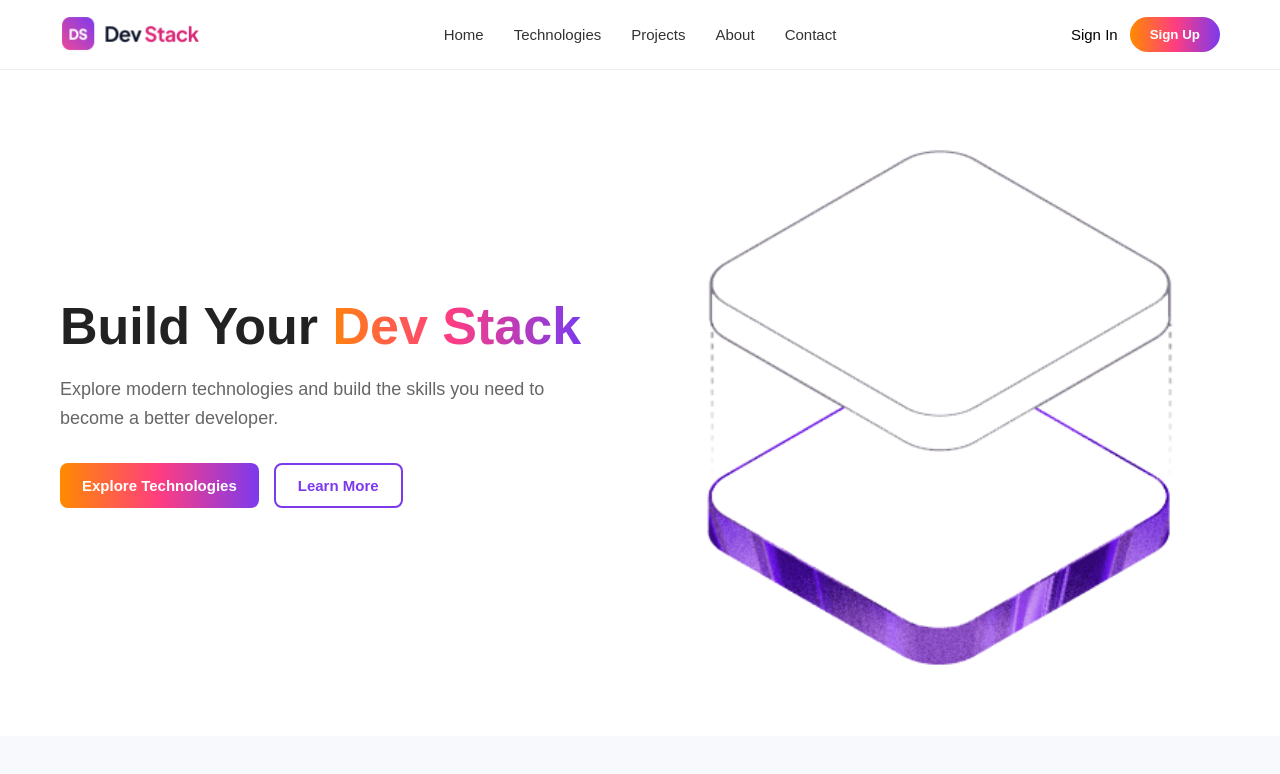
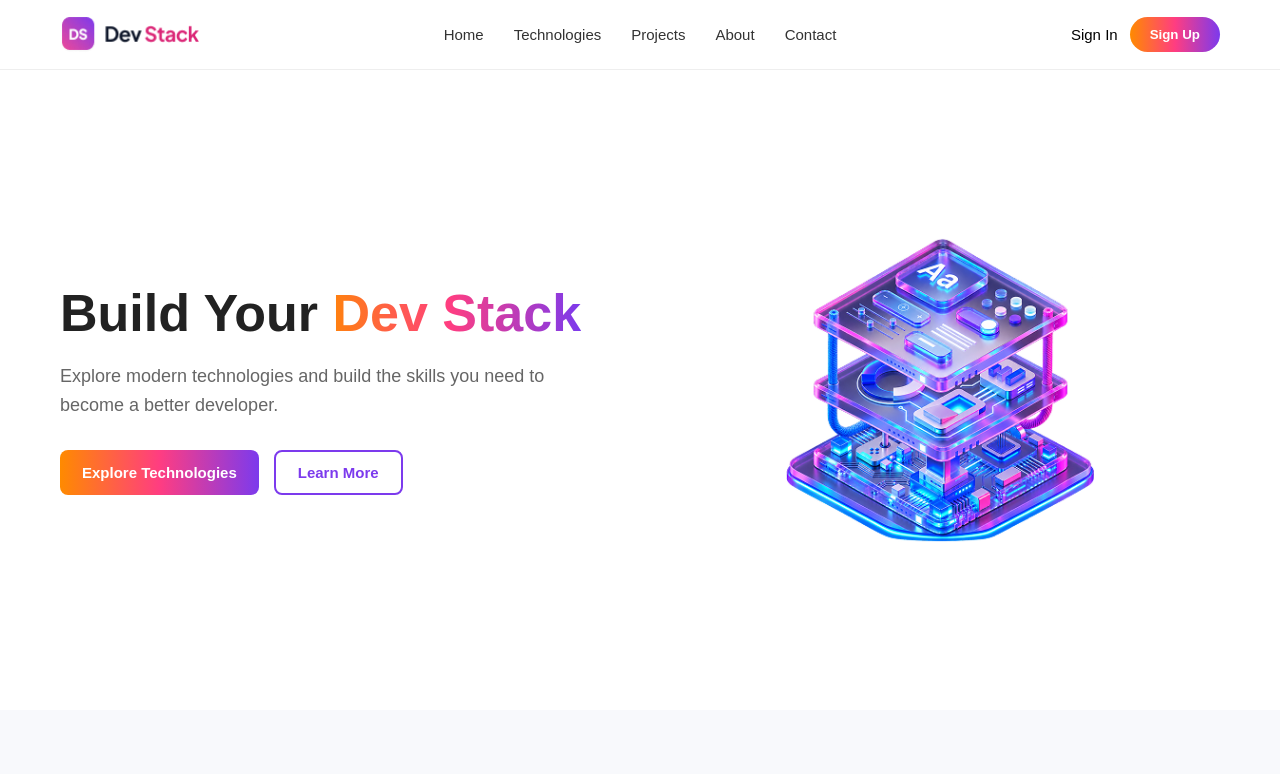
Before and after one commit to taniyarashid/dev-stack, a React (Vite) app: page / in a window 1280 px wide. Shown: the top 774 px of the page. Built offline with nearby package versions, Linux system fonts and the light colour scheme.

Commit message:
Add remove stack notifications

```diff
--- a/src/App.jsx
+++ b/src/App.jsx
@@ -1,5 +1,5 @@
 import "./App.css";
-import Navbar from "./components/Navbar";
+import Navbar from "./components/navbar";
 import Hero from "./components/Hero";
 import TechnologySection from "./components/TechnologySection";
 import { ToastContainer } from "react-toastify";
--- a/src/components/Hero.jsx
+++ b/src/components/Hero.jsx
@@ -24,7 +24,7 @@ function Hero() {
       </div>
 
       <div className="hero-image">
-        <img src="/src/assets/hero.png" alt="Developer illustration" />
+        <img src="/src/assets/banner-stack.png" alt="Developer illustration" />
       </div>
     </section>
   );
--- a/src/components/TechnologySection.jsx
+++ b/src/components/TechnologySection.jsx
@@ -7,10 +7,17 @@ import YourStack from "./YourStack";
 function TechnologySection() {
   const [stack, setStack] = useState([]);
   const removeFromStack = (id) => {
+  const removedTechnology = stack.find(
+    (technology) => technology.id === id
+  );
+
   setStack(stack.filter((technology) => technology.id !== id));
+
+  toast.success(`${removedTechnology.name} removed from your stack!`);
 };
 const removeAll = () => {
   setStack([]);
+  toast.success("All technologies removed from your stack!");
 };
 
   return (
```
